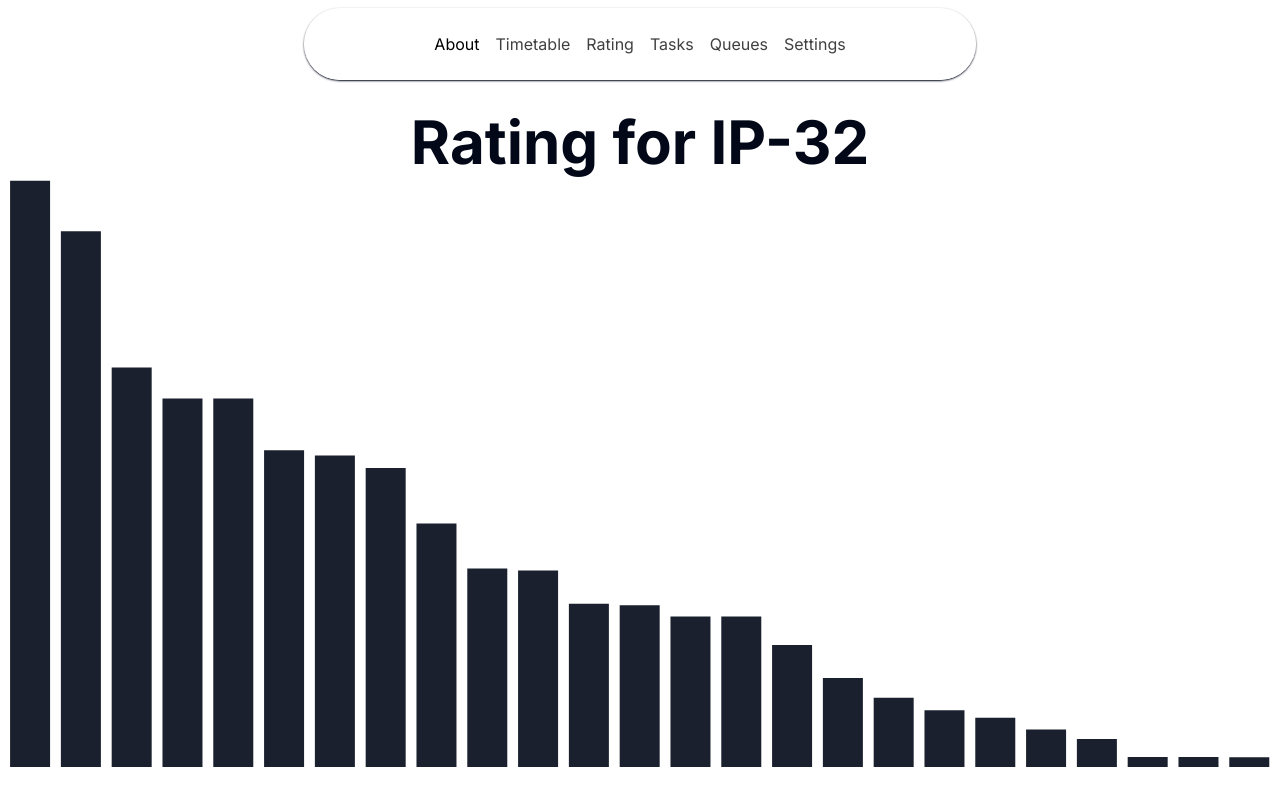
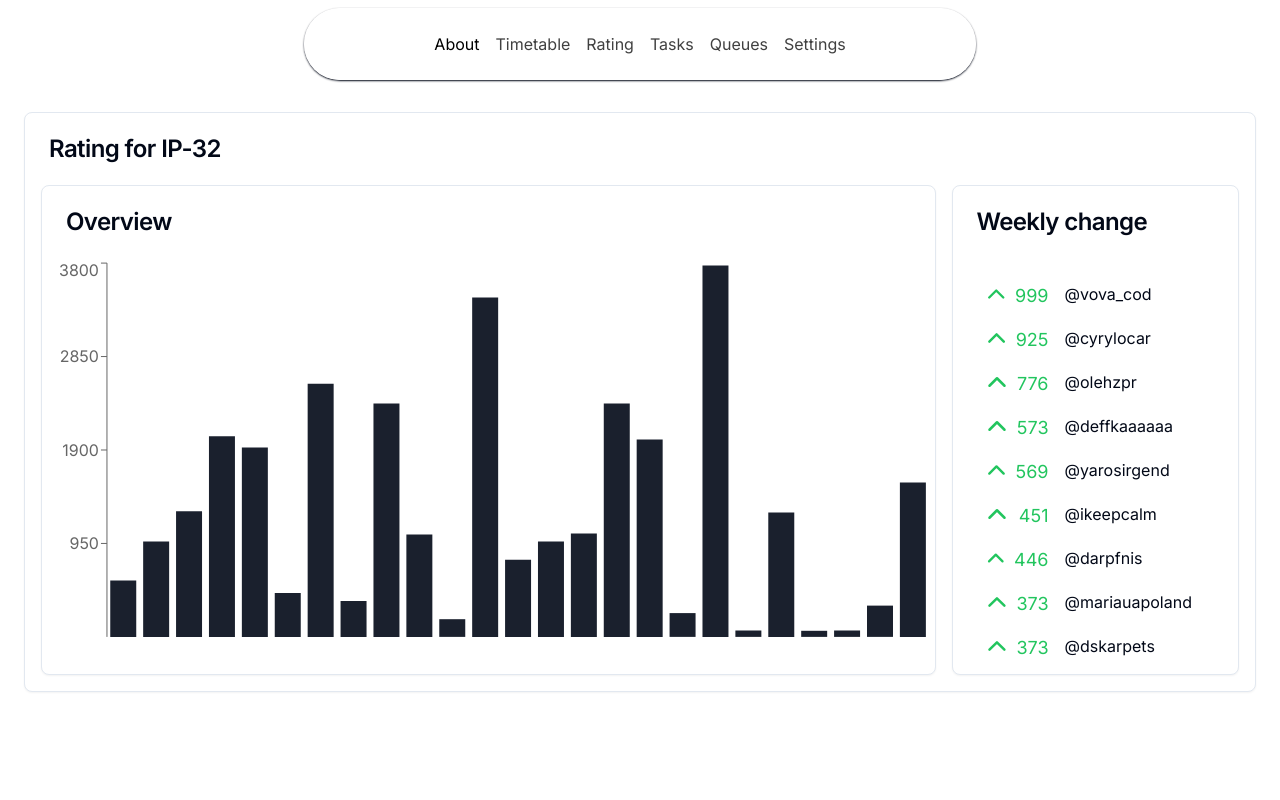
Before and after one commit to OlegZapara/LumiosUI, a Next.js app: page /rating in a window 1280 px wide. Built offline with nearby package versions, Linux system fonts and the light colour scheme.

Commit message:
rating page update ui

```diff
--- a/package.json
+++ b/package.json
@@ -15,6 +15,7 @@
     "@radix-ui/react-label": "^2.0.2",
     "@radix-ui/react-navigation-menu": "^1.1.4",
     "@radix-ui/react-radio-group": "^1.1.3",
+    "@radix-ui/react-scroll-area": "^1.0.5",
     "@radix-ui/react-select": "^2.0.0",
     "@radix-ui/react-separator": "^1.0.3",
     "@radix-ui/react-slot": "^1.0.2",
--- a/src/app/rating/data.tsx
+++ b/src/app/rating/data.tsx
@@ -33,3 +33,39 @@ export const data = [
   {name:"@DDDUUUCCCKKK", rating: 0},
   {name:"@Deniaaaaa_a", rating: 0},
 ]
+
+export const improvement = [
+  {name:"@olehzpr", rating: 776},
+  {name:"@ikeepcalm", rating: 451},
+  {name:"@deffkaaaaaa", rating: 573},
+  {name:"@mariauapoland", rating: 373},
+  {name:"@dskarpets", rating:373},
+  {name:"@CabianoFaruana", rating: 40},
+  {name:"@Marshmallllows", rating: 6},
+  {name:"@cyrylocar", rating: 925},
+  {name:"@yarosirgend", rating: 569},
+  {name:"@Bohdan_MI", rating: 278},
+  {name:"@pupkakub", rating: 265},
+  {name:"@lychkoalexander", rating: 52},
+  {name:"@golova_le_silrade", rating: 42},
+  {name:"@b1dess", rating: 69},
+  {name:"@kyryloloshka", rating: -69},
+  {name:"@InfiniteSnake", rating: 85},
+  {name:"@andremalille", rating: 73},
+  {name:"@darpfnis", rating: 446},
+  {name:"@DrozdyW", rating: -66},
+  {name:"@wiastia", rating: 18},
+  {name:"@o_o_n_n_0_0", rating: 42},
+  {name:"@Gustavanenado", rating: 180},
+  {name:"@ostrjul", rating: 65},
+  {name:"@vova_cod", rating: 999},
+  {name:"@Ro_moro", rating: 62},
+  {name:"@alphashk", rating: 52},
+  {name:"@brrevq", rating: 41},
+  {name:"@vckplsidh", rating: 25},
+  {name:"@exiade", rating: 15},
+  {name:"@Artychanal", rating: 5},
+  {name:"@haivop", rating: 0},
+  {name:"@DDDUUUCCCKKK", rating: 0},
+  {name:"@Deniaaaaa_a", rating: 0},
+]
--- a/src/app/rating/page.tsx
+++ b/src/app/rating/page.tsx
@@ -1,9 +1,21 @@
-"use client"
-import React, { useState } from 'react'
+"use client";
+import React, { useState } from "react";
 
-import { Bar, BarChart, ResponsiveContainer, Tooltip, XAxis } from "recharts"
-import { data } from './data'
+import { ChevronUp, ChevronDown, ChevronsUpDown } from "lucide-react";
 
+import {
+  Bar,
+  BarChart,
+  ResponsiveContainer,
+  Tooltip,
+  XAxis,
+  YAxis,
+} from "recharts";
+import { data, improvement } from "./data";
+
+import { CardBody, CardItem } from "@/components/ui/3d-card";
+import { Card, CardHeader, CardTitle } from "@/components/ui/card";
+import { Separator } from "@/components/ui/separator";
 import {
   Sheet,
   SheetContent,
@@ -11,61 +23,117 @@ import {
   SheetHeader,
   SheetTitle,
   SheetTrigger,
-} from "@/components/ui/sheet"
-import { Skeleton } from '@/components/ui/skeleton'
+} from "@/components/ui/sheet";
+import { Skeleton } from "@/components/ui/skeleton";
+import { ScrollArea } from "@/components/ui/scroll-area";
 
 export default function Rating() {
-  const [activeLabel, setActiveLabel] = useState<string>("")
+  const [activeLabel, setActiveLabel] = useState<string>("");
 
-  function handleClick(data: any, index: number){
-    setActiveLabel(data.activeLabel)
+  function handleClick(data: any, index: number) {
+    setActiveLabel(data.activeLabel);
+  }
+
+  function getIconForImprovement(improvement: number){
+    if(improvement > 0){
+      return <div className="flex flex-row justify-between w-16 gap-2">
+        <ChevronUp className="stroke-green-500 scale-125"></ChevronUp>
+        <div className="text-green-500 text-lg">{improvement}</div>
+      </div>
+    }
+    else if (improvement == 0){
+      return <div className="flex flex-row justify-between w-16 gap-2">
+      <ChevronsUpDown className="stroke-gray-500 scale-125"></ChevronsUpDown>
+      <div className="text-gray-500 text-lg">{improvement}</div>
+    </div>
+    }
+    else{
+      return <div className="flex flex-row justify-between w-16 gap-2">
+      <ChevronDown className="stroke-red-500 scale-125"></ChevronDown>
+      <div className="text-red-500 text-lg">{improvement}</div>
+    </div>
+    }
   }
 
   return (
-    <div className='w-full h-[75vh]'>
-      <div className='text-6xl font-bold text w-full text-center'>Rating for IP-32</div>
+    <div>
+      <Card className="w-[calc(100% - 3rem)] mx-6 my-2">
+        <CardHeader>
+          <CardTitle>Rating for IP-32</CardTitle>
+        </CardHeader>
+        <CardBody className="w-[calc(100%-2rem)] grid grid-cols-4 gap-4 mx-4 mb-4 h-full">
+          <Card className="col-span-3 h-full">
+            <CardHeader>
+              <CardTitle>Overview</CardTitle>
+            </CardHeader>
+            <CardBody className="w-full">
               <Sheet>
-      <SheetTrigger className='w-full h-full'>
+                <SheetTrigger className="w-full h-full">
                   <ResponsiveContainer width="100%" height="100%">
-        <BarChart data={data.filter(x => x.rating > 60)} onClick={handleClick}>
-          <Tooltip wrapperClassName='rounded-xl ring-2 ring-black font-semibold'></Tooltip>
-          <XAxis dataKey="name" hide={true}></XAxis>
-          <Bar dataKey="rating"
+                    <BarChart
+                      data={data
+                        .filter((x) => x.rating > 60)
+                        .sort((a, b) => a.name.localeCompare(b.name))}
+                      onClick={handleClick}
+                    >
+                      <Tooltip wrapperClassName="rounded-xl ring-2 ring-black font-semibold dark:text-black"></Tooltip>
+                      <XAxis dataKey="name" hide></XAxis>
+                      <YAxis dataKey="rating"></YAxis>
+                      <Bar
+                        dataKey="rating"
                         style={
                           {
                             fill: "hsl(var(--foreground))",
                             opacity: 0.9,
                           } as React.CSSProperties
-          }>
-          </Bar>
+                        }
+                      ></Bar>
                     </BarChart>
                   </ResponsiveContainer>
                 </SheetTrigger>
                 <SheetContent>
                   <SheetHeader>
                     <SheetTitle>{activeLabel}</SheetTitle>
-          <SheetDescription className='w-full flex justify-center'>
-            <Skeleton className='aspect-square w-4/5 rounded-full'></Skeleton>
+                    <SheetDescription className="w-full flex justify-center">
+                      <Skeleton className="aspect-square w-4/5 rounded-full"></Skeleton>
                     </SheetDescription>
                     <SheetDescription>
                       Detailed information about {activeLabel}
                     </SheetDescription>
-          <SheetTitle className='flex flex-row items-center w-full justify-between'>First name: <Skeleton className='h-10 w-52'></Skeleton></SheetTitle>
-          <SheetTitle className='flex flex-row items-center w-full justify-between'>Last name: <Skeleton className='h-10 w-52'></Skeleton></SheetTitle>
-          <SheetTitle className='flex flex-row items-center w-full justify-between'>Rating: <Skeleton className='h-10 w-52'></Skeleton></SheetTitle>
-          <SheetTitle className='flex flex-row items-center w-full justify-between'>Description: <Skeleton className='h-10 w-52'></Skeleton></SheetTitle>
-
+                    <SheetTitle className="flex flex-row items-center w-full justify-between">
+                      First name: <Skeleton className="h-10 w-52"></Skeleton>
+                    </SheetTitle>
+                    <SheetTitle className="flex flex-row items-center w-full justify-between">
+                      Last name: <Skeleton className="h-10 w-52"></Skeleton>
+                    </SheetTitle>
+                    <SheetTitle className="flex flex-row items-center w-full justify-between">
+                      Rating: <Skeleton className="h-10 w-52"></Skeleton>
+                    </SheetTitle>
+                    <SheetTitle className="flex flex-row items-center w-full justify-between">
+                      Description: <Skeleton className="h-10 w-52"></Skeleton>
+                    </SheetTitle>
                   </SheetHeader>
                 </SheetContent>
               </Sheet>
+            </CardBody>
+          </Card>
+          <Card className="col-span-1 h-full">
+            <CardHeader>
+              <CardTitle>Weekly change</CardTitle>
+            </CardHeader>
+            <CardBody className="w-full m-4">
+              <ScrollArea className="w-full h-full">
+                {improvement.sort((a, b) => b.rating - a.rating).map((data) => (
+                  <div key={data.name} className="w-full py-2 px-4 flex justify-start gap-4">
+                    {getIconForImprovement(data.rating)}
+                    <div>{data.name}</div>
                   </div>
-  )
-}
-
-const CustomTooltip = ({ label = '' } : {label:string}) => {
-  return (
-    <div className="custom-tooltip">
-      <p className="label">{`${label}`}</p>
+                ))}
+              </ScrollArea>
+            </CardBody>
+          </Card>
+        </CardBody>
+      </Card>
     </div>
   );
-};
+}
--- /dev/null
+++ b/src/components/ui/scroll-area.tsx
@@ -0,0 +1,48 @@
+"use client"
+
+import * as React from "react"
+import * as ScrollAreaPrimitive from "@radix-ui/react-scroll-area"
+
+import { cn } from "@/lib/utils"
+
+const ScrollArea = React.forwardRef<
+  React.ElementRef<typeof ScrollAreaPrimitive.Root>,
+  React.ComponentPropsWithoutRef<typeof ScrollAreaPrimitive.Root>
+>(({ className, children, ...props }, ref) => (
+  <ScrollAreaPrimitive.Root
+    ref={ref}
+    className={cn("relative overflow-hidden", className)}
+    {...props}
+  >
+    <ScrollAreaPrimitive.Viewport className="h-full w-full rounded-[inherit]">
+      {children}
+    </ScrollAreaPrimitive.Viewport>
+    <ScrollBar />
+    <ScrollAreaPrimitive.Corner />
+  </ScrollAreaPrimitive.Root>
+))
+ScrollArea.displayName = ScrollAreaPrimitive.Root.displayName
+
+const ScrollBar = React.forwardRef<
+  React.ElementRef<typeof ScrollAreaPrimitive.ScrollAreaScrollbar>,
+  React.ComponentPropsWithoutRef<typeof ScrollAreaPrimitive.ScrollAreaScrollbar>
+>(({ className, orientation = "vertical", ...props }, ref) => (
+  <ScrollAreaPrimitive.ScrollAreaScrollbar
+    ref={ref}
+    orientation={orientation}
+    className={cn(
+      "flex touch-none select-none transition-colors",
+      orientation === "vertical" &&
+        "h-full w-2.5 border-l border-l-transparent p-[1px]",
+      orientation === "horizontal" &&
+        "h-2.5 flex-col border-t border-t-transparent p-[1px]",
+      className
+    )}
+    {...props}
+  >
+    <ScrollAreaPrimitive.ScrollAreaThumb className="relative flex-1 rounded-full bg-border" />
+  </ScrollAreaPrimitive.ScrollAreaScrollbar>
+))
+ScrollBar.displayName = ScrollAreaPrimitive.ScrollAreaScrollbar.displayName
+
+export { ScrollArea, ScrollBar }
```
Also changed, not shown: 1 other file (tests, documents, lock files or other folders). Lines whose indentation alone changed are shown as unchanged.
